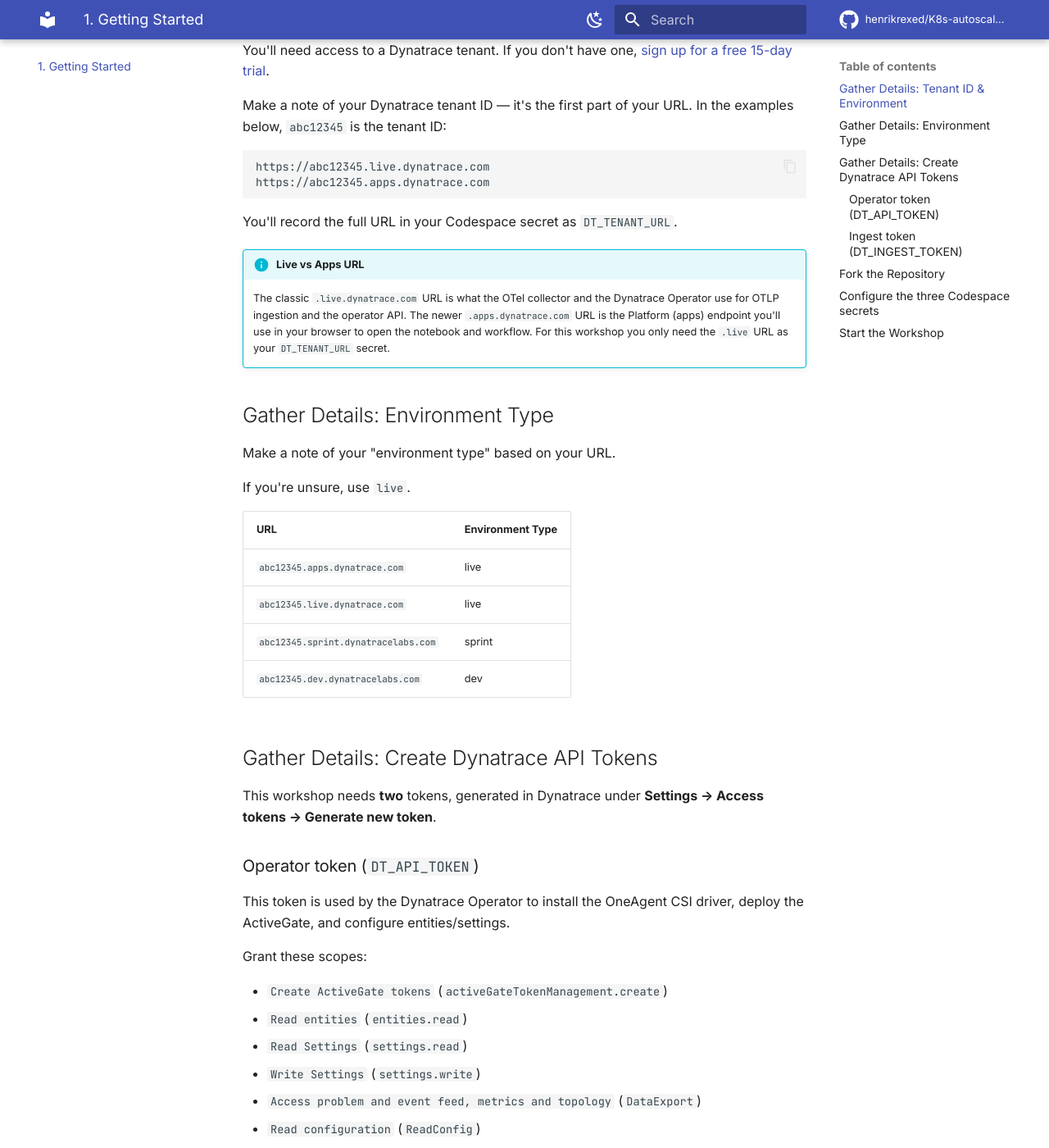
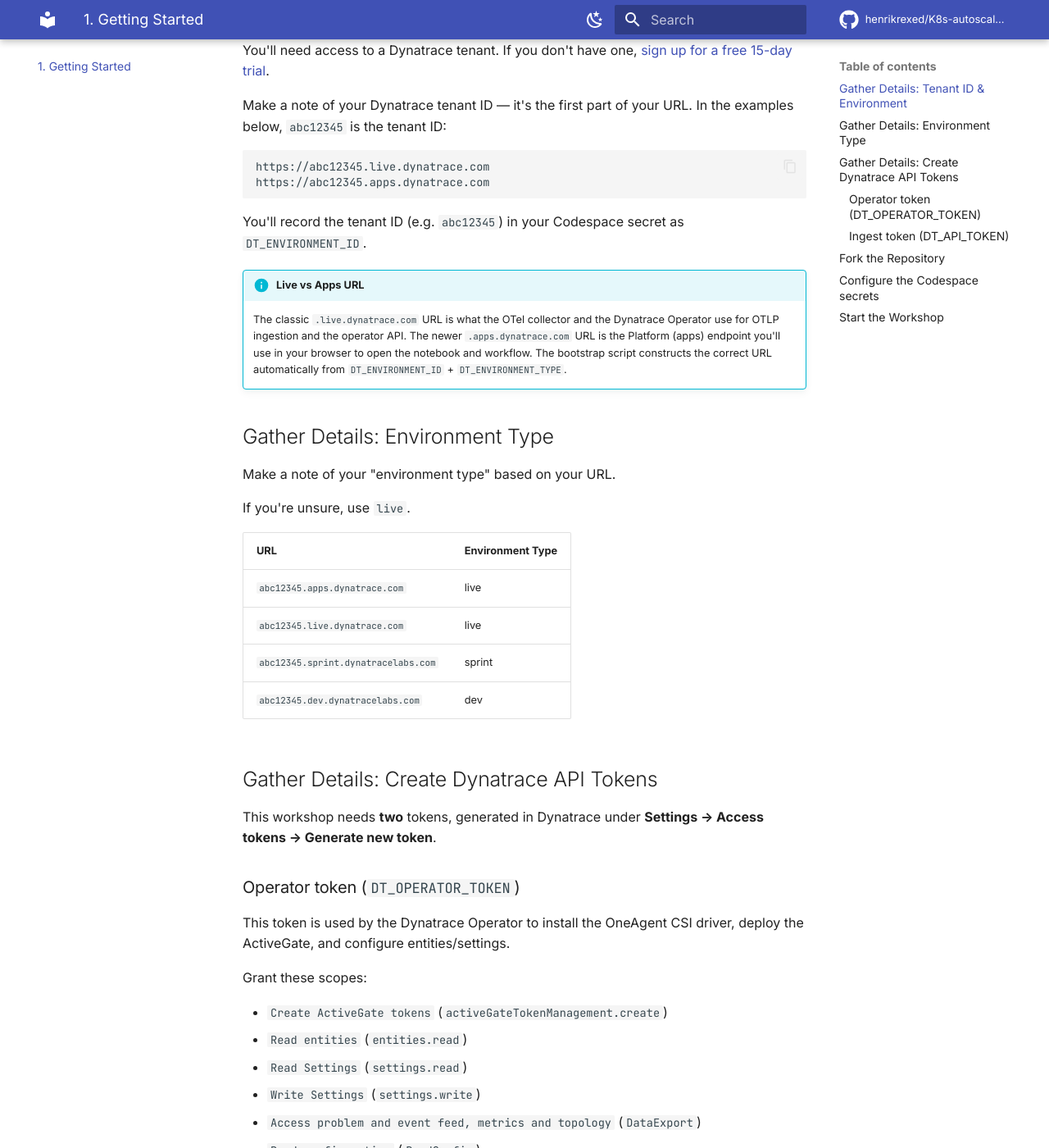
Before and after one commit to henrikrexed/K8s-autoscalingWorkshop, an MkDocs documentation site: the page built from docs/getting-started.md, in a window 1280 px wide and 1400 px high, scrolled down 321 px. Shown: the whole window at 82% size. Built offline with MkDocs 1.6.1 and Material for MkDocs 9.7.7, drawn with Linux system fonts in a browser that asks for light colours; comment, search, counter and statistics services are not loaded; some of the changed text lies outside the part shown.

Commit message:
Align Codespace secrets with DT_ENVIRONMENT_ID/TYPE pattern
Replace DT_TENANT_URL with DT_ENVIRONMENT_ID + DT_ENVIRONMENT_TYPE
(tenant URL is now constructed at runtime). Rename DT_API_TOKEN to
DT_OPERATOR_TOKEN for the operator token and repurpose DT_API_TOKEN
for the ingest token, matching the convention used in the
servicemeshsecuritybenchmark workshop repo.

Co-Authored-By: Claude Opus 4.6 <noreply@anthropic.com>

````diff
--- a/docs/getting-started.md
+++ b/docs/getting-started.md
@@ -13,10 +13,10 @@ https://abc12345.live.dynatrace.com
 https://abc12345.apps.dynatrace.com
 ```
 
-You'll record the full URL in your Codespace secret as `DT_TENANT_URL`.
+You'll record the tenant ID (e.g. `abc12345`) in your Codespace secret as `DT_ENVIRONMENT_ID`.
 
 !!! info "Live vs Apps URL"
-    The classic `.live.dynatrace.com` URL is what the OTel collector and the Dynatrace Operator use for OTLP ingestion and the operator API. The newer `.apps.dynatrace.com` URL is the Platform (apps) endpoint you'll use in your browser to open the notebook and workflow. For this workshop you only need the `.live` URL as your `DT_TENANT_URL` secret.
+    The classic `.live.dynatrace.com` URL is what the OTel collector and the Dynatrace Operator use for OTLP ingestion and the operator API. The newer `.apps.dynatrace.com` URL is the Platform (apps) endpoint you'll use in your browser to open the notebook and workflow. The bootstrap script constructs the correct URL automatically from `DT_ENVIRONMENT_ID` + `DT_ENVIRONMENT_TYPE`.
 
 ## Gather Details: Environment Type
 
@@ -35,7 +35,7 @@ If you're unsure, use `live`.
 
 This workshop needs **two** tokens, generated in Dynatrace under **Settings → Access tokens → Generate new token**.
 
-### Operator token (`DT_API_TOKEN`)
+### Operator token (`DT_OPERATOR_TOKEN`)
 
 This token is used by the Dynatrace Operator to install the OneAgent CSI driver, deploy the ActiveGate, and configure entities/settings.
 
@@ -52,7 +52,7 @@ Grant these scopes:
 
 Copy the token — you'll need it in a moment.
 
-### Ingest token (`DT_INGEST_TOKEN`)
+### Ingest token (`DT_API_TOKEN`)
 
 This token is what the in-cluster OpenTelemetry Collector uses to ship traces / metrics / logs via OTLP.
 
@@ -78,19 +78,20 @@ You should end up with `https://github.com/<your-username>/K8s-autoscalingWorksh
 !!! tip "Why fork?"
     The Dynatrace workflow opens pull requests against the repository that owns the running pods — it learns which repo from annotations on each Deployment. When the Codespace boots, a bootstrap script auto-detects you're running on your fork and rewrites those annotations to point at your fork, so the workflow opens PRs in **your** repo, not in the upstream.
 
-## Configure the three Codespace secrets
+## Configure the Codespace secrets
 
 On **your fork**, go to:
 
 **Settings → Secrets and variables → Codespaces → New repository secret**
 
-Create three secrets:
+Create these secrets:
 
 | Secret                | Required? | Example value                          | What it is                                              |
 |-----------------------|-----------|----------------------------------------|----------------------------------------------------------|
-| `DT_TENANT_URL`       | yes       | `https://abc12345.live.dynatrace.com`  | The full URL of your Dynatrace tenant (no trailing `/`)  |
-| `DT_API_TOKEN`        | yes       | `dt0c01.···`                           | The Operator token you generated above                   |
-| `DT_INGEST_TOKEN`     | yes       | `dt0c01.···`                           | The Ingest token you generated above                     |
+| `DT_ENVIRONMENT_ID`   | yes       | `abc12345`                             | Your Dynatrace tenant identifier (the first part of the URL) |
+| `DT_ENVIRONMENT_TYPE` | yes       | `live`                                 | Environment type: `live`, `sprint`, or `dev`             |
+| `DT_OPERATOR_TOKEN`   | yes       | `dt0c01.···`                           | The Operator token you generated above                   |
+| `DT_API_TOKEN`        | yes       | `dt0c01.···`                           | The Ingest token you generated above                     |
 | `OTEL_SERVICE_PREFIX` | optional  | `REX-`                                 | Prepended to every `OTEL_SERVICE_NAME` (e.g. `REX-cart`) so multiple workshop attendees can share one tenant without colliding on service names. Leave unset for vanilla names. |
 
 !!! info "Codespace secrets, not Actions secrets"
@@ -98,7 +99,7 @@ Create three secrets:
 
 ## Start the Workshop
 
-When all three secrets are set, click **Code → Create codespace on main** on your fork.
+When all four required secrets are set, click **Code → Create codespace on main** on your fork.
 
 [![Open in GitHub Codespaces](https://github.com/codespaces/badge.svg)](https://codespaces.new/henrikrexed/K8s-autoscalingWorkshop){ .md-button .md-button--primary }
 
````
Also changed, not shown: README.md (+10 -8 lines), docs/index.md (+1 -1 lines), dynatrace/launchpad.md (+9 -7 lines), 4 other files.
